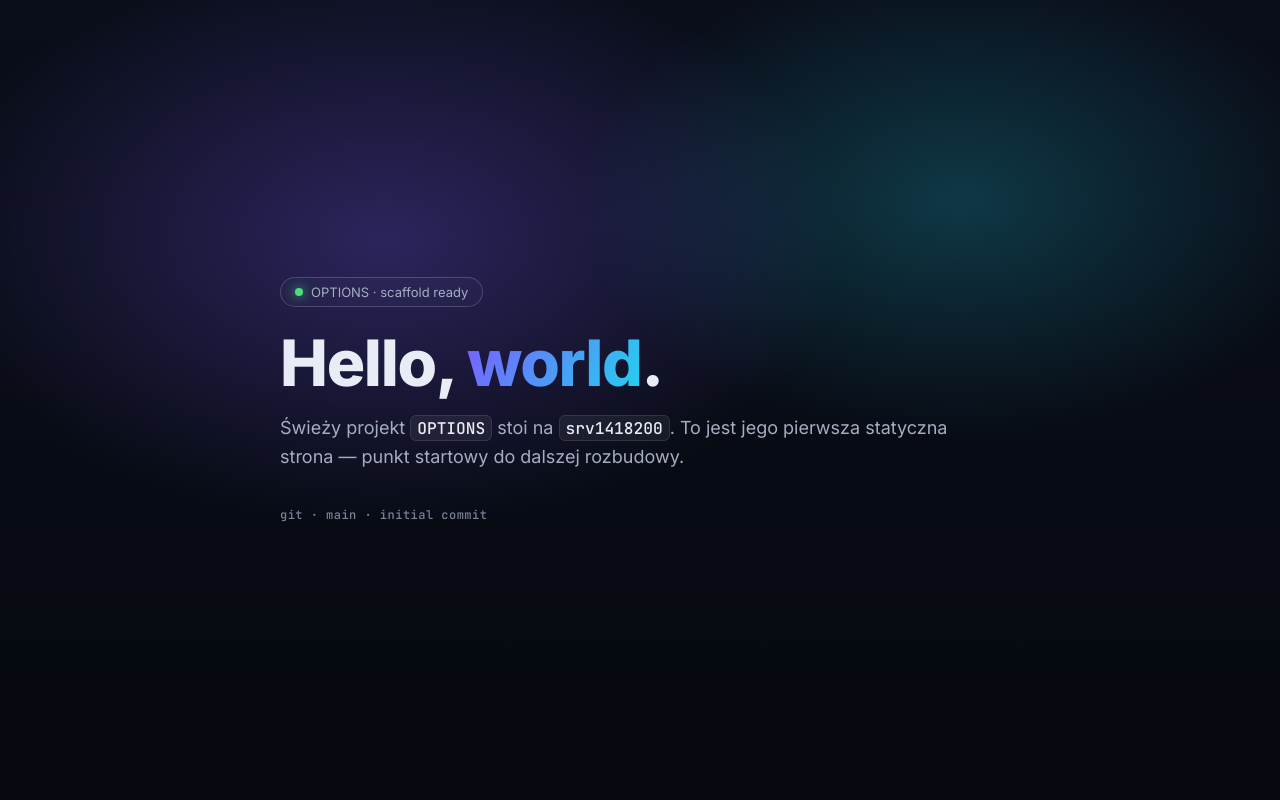
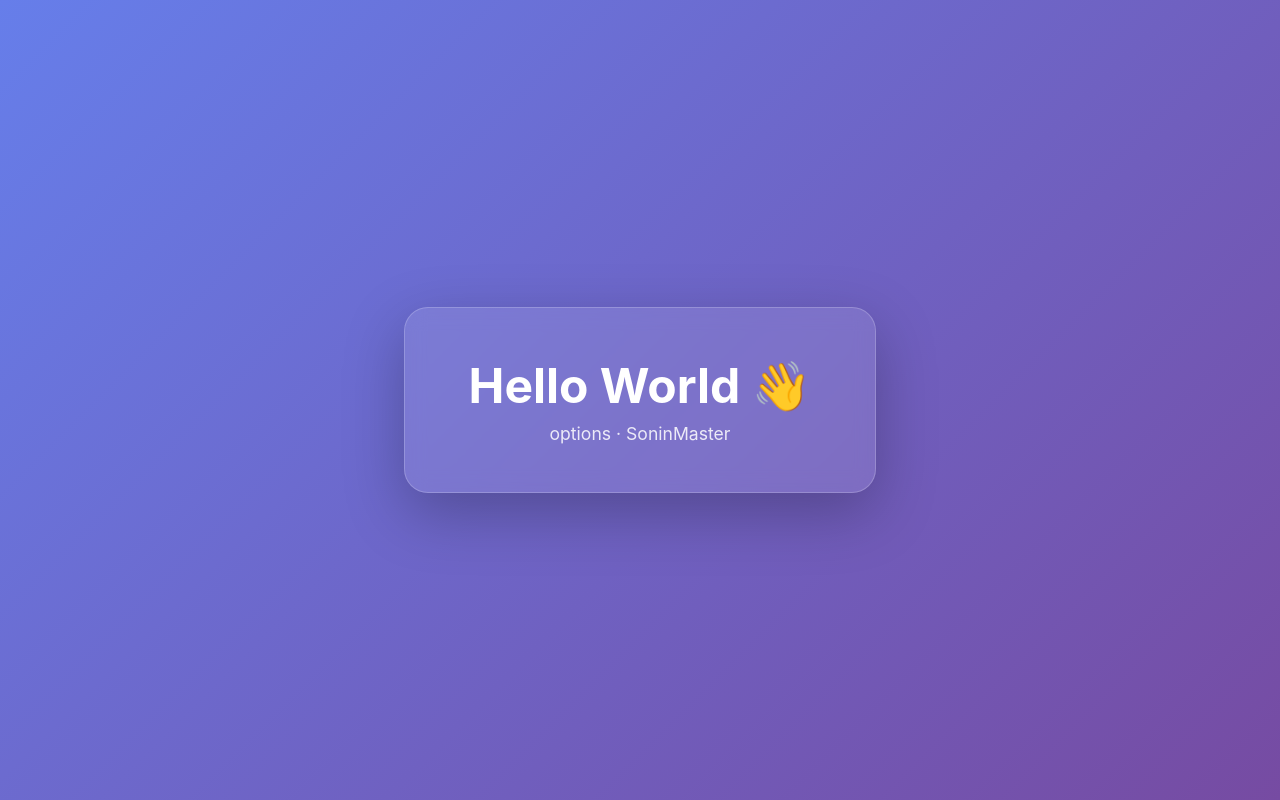
Before and after one commit to SoninMaster/options, a plain HTML site: page index.html in a window 1280 px wide. Drawn offline with Linux system fonts and the light colour scheme.

Commit message:
Add hello world page
Co-authored-by: Cursor <cursoragent@cursor.com>

```diff
--- a/index.html
+++ b/index.html
@@ -1,91 +1,37 @@
-<!doctype html>
-<html lang="en">
+<!DOCTYPE html>
+<html lang="pl">
 <head>
-    <meta charset="utf-8" />
-    <meta name="viewport" content="width=device-width, initial-scale=1" />
-    <meta name="theme-color" content="#0b0f1a" />
-    <title>OPTIONS — hello world</title>
-    <link
-      rel="stylesheet"
-      href="https://fonts.googleapis.com/css2?family=Inter:wght@400;600;800&family=JetBrains+Mono:wght@500&display=swap"
-    />
+  <meta charset="UTF-8" />
+  <meta name="viewport" content="width=device-width, initial-scale=1.0" />
+  <title>Hello World</title>
   <style>
-      *, *::before, *::after { box-sizing: border-box; }
-      html, body { height: 100%; margin: 0; }
+    * { margin: 0; padding: 0; box-sizing: border-box; }
     body {
-        font-family: 'Inter', system-ui, -apple-system, Segoe UI, Roboto, sans-serif;
-        color: #e7ecf5;
-        background:
-          radial-gradient(60% 60% at 30% 30%, rgba(124, 92, 255, 0.30), transparent 60%),
-          radial-gradient(50% 50% at 75% 25%, rgba(34, 211, 238, 0.22), transparent 60%),
-          linear-gradient(180deg, #0a0e1a, #06090f);
       min-height: 100vh;
-        display: grid;
-        place-items: center;
-        padding: 24px;
-        -webkit-font-smoothing: antialiased;
+      display: flex;
+      align-items: center;
+      justify-content: center;
+      font-family: -apple-system, BlinkMacSystemFont, "Segoe UI", Roboto, sans-serif;
+      background: linear-gradient(135deg, #667eea 0%, #764ba2 100%);
+      color: #fff;
     }
-      main {
-        max-width: 720px;
-        text-align: left;
+    .card {
+      text-align: center;
+      padding: 3rem 4rem;
+      background: rgba(255, 255, 255, 0.1);
+      backdrop-filter: blur(10px);
+      border-radius: 1.5rem;
+      border: 1px solid rgba(255, 255, 255, 0.2);
+      box-shadow: 0 20px 60px rgba(0, 0, 0, 0.25);
     }
-      .badge {
-        display: inline-flex; align-items: center; gap: 8px;
-        padding: 6px 14px; border-radius: 999px;
-        border: 1px solid rgba(255,255,255,0.18); color: #a4adc2;
-        font-size: 13px; background: rgba(255,255,255,0.02);
-        margin-bottom: 22px;
-      }
-      .badge .dot {
-        width: 8px; height: 8px; border-radius: 50%;
-        background: #4ade80; box-shadow: 0 0 12px #4ade80;
-      }
-      h1 {
-        font-size: clamp(2.4rem, 6vw, 4rem);
-        margin: 0;
-        font-weight: 800;
-        letter-spacing: -0.02em;
-        line-height: 1.05;
-      }
-      .grad {
-        background: linear-gradient(120deg, #7c5cff, #22d3ee);
-        -webkit-background-clip: text;
-        background-clip: text;
-        color: transparent;
-      }
-      p {
-        color: #a4adc2;
-        font-size: 18px;
-        margin-top: 18px;
-        line-height: 1.6;
-      }
-      code {
-        font-family: 'JetBrains Mono', ui-monospace, SFMono-Regular, Menlo, monospace;
-        font-size: 0.9em;
-        background: rgba(255,255,255,0.06);
-        border: 1px solid rgba(255,255,255,0.1);
-        padding: 1px 6px;
-        border-radius: 6px;
-        color: #e7ecf5;
-      }
-      footer {
-        margin-top: 36px;
-        font-family: 'JetBrains Mono', ui-monospace, monospace;
-        font-size: 12px;
-        color: #7a8299;
-        letter-spacing: 0.04em;
-      }
+    h1 { font-size: 3rem; margin-bottom: 0.5rem; }
+    p { opacity: 0.85; font-size: 1.1rem; }
   </style>
 </head>
 <body>
-    <main>
-      <div class="badge"><span class="dot"></span> OPTIONS · scaffold ready</div>
-      <h1>Hello, <span class="grad">world</span>.</h1>
-      <p>
-        Świeży projekt <code>OPTIONS</code> stoi na <code>srv1418200</code>.
-        To jest jego pierwsza statyczna strona — punkt startowy do dalszej rozbudowy.
-      </p>
-      <footer>git · main · initial commit</footer>
-    </main>
+  <div class="card">
+    <h1>Hello World 👋</h1>
+    <p>options · SoninMaster</p>
+  </div>
 </body>
 </html>
```
Lines whose indentation alone changed are shown as unchanged.
